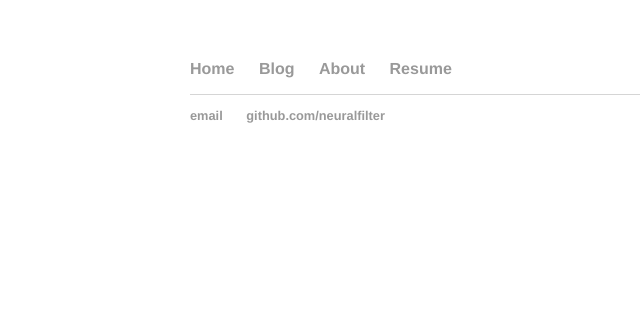
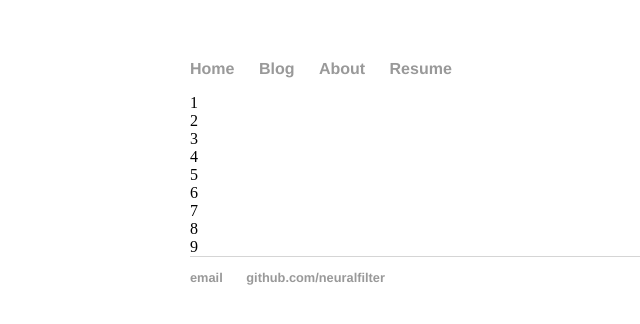
Before and after one commit to neuralfilter/neuralfilter.github.ioa, a Jekyll site: the page built from about/index.html, in a window 1280 px wide. Shown: the top 324 px of the page, without its empty margins (2-642 px from the left). Built offline with Jekyll 4.4.1, drawn with Linux system fonts in a browser that asks for light colours.

Commit message:
Update index.html

```diff
--- a/about/index.html
+++ b/about/index.html
@@ -2,3 +2,14 @@
 layout: default
 title: Seiji's Projects
 ---
+<div class="grid-container">
+  <div class="grid-item">1</div>
+  <div class="grid-item">2</div>
+  <div class="grid-item">3</div>
+  <div class="grid-item">4</div>
+  <div class="grid-item">5</div>
+  <div class="grid-item">6</div>
+  <div class="grid-item">7</div>
+  <div class="grid-item">8</div>
+  <div class="grid-item">9</div>
+</div>
```
